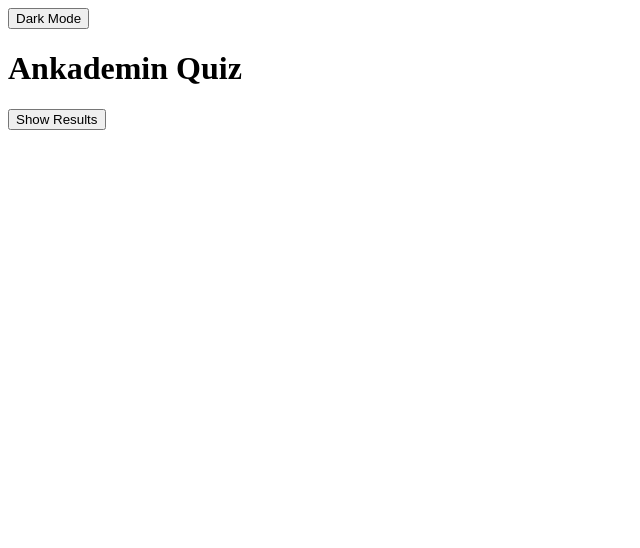
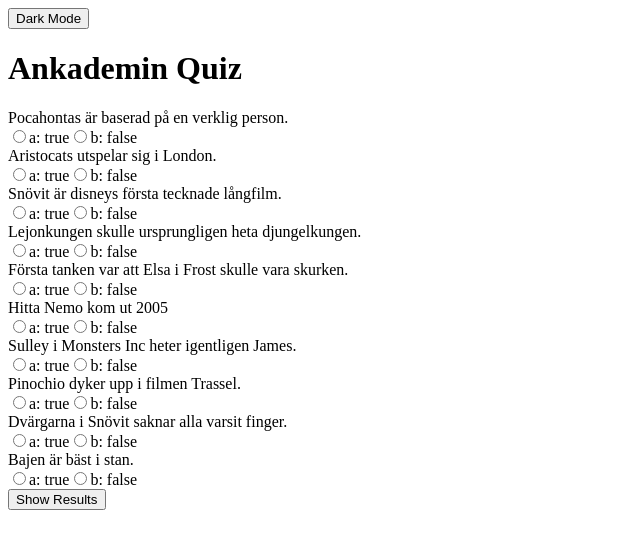
Before and after one commit to L-Ribbestad/Individuelt-Projekt, a plain HTML site: page index.html in a window 1280 px wide. Shown: the whole page, without its empty margins (0-640 px from the left). Drawn offline with Linux system fonts and the light colour scheme.

Commit message:
Etapp2: Questions

```diff
--- a/index.html
+++ b/index.html
@@ -8,7 +8,7 @@
     <script src="index.js" defer></script>
 </head>
 <body>
-    <div id="toggle">
+
     <button id="darkModeBtn" class="darkToggle">Dark Mode</button>
     <h1>Ankademin Quiz</h1>
 
--- a/index.js
+++ b/index.js
@@ -3,10 +3,10 @@
 darkModeBtn.addEventListener("click", () => {
     document.body.style.background = "grey";
     document.body.style.color = "white";
-});
+ });
 
 /*Funktioner:
-Quizfrågor
+Själva Quizet
 Placering av quizet
 Resultat hantering
 Resultat knapp
@@ -95,17 +95,39 @@
         correctAnswer: "a"
     }
 ];
+let quizContent = document.getElementById("quiz");
+let resultsContent = document.getElementById("results");
+let resultBtn = document.getElementById("getResults");
+
+createQuiz(questionArr, quizContent, resultsContent, resultBtn);
 
 function createQuiz(questions, quizContent, resultsContent, resultBtn){
     function showQuestions(questions, quizContent) {
+        let output = [];
+        let answers;
+        for(let i=0; i<questions.length; i++) {
+             answers = [];
+             for(letter in questions[i].answers){
+                answers.push(
+                    "<label>"
+                    + "<input type='radio' name='question"+i+"'value='"+letter+"'>"
+                    + letter + ": " + questions[i].answers[letter] + "</label>"
+                );
+             };
+             output.push(
+                "<div class='question'>" + questions[i].question + "</div>"
+                + "<div class='answers'>" + answers.join("") + "</div>"
+             );
+            };
+            quizContent.innerHTML = output.join("");
+        };
 
-    }
-    function showResults(questions, quizContent, resultsContent) {
+        function showResults(questions, quizContent, resultsContent) {
 
-    }
-    showQuestions(questions, quizContent);
+        };
+        showQuestions(questions, quizContent);
 
-    resultBtn.onclick = function(){
-        showResults(questions, quizContent, resultsContent);
-    }
-}
+        resultBtn.onclick = function(){
+            showResults(questions, quizContent, resultsContent);
+        };
+    };
```
